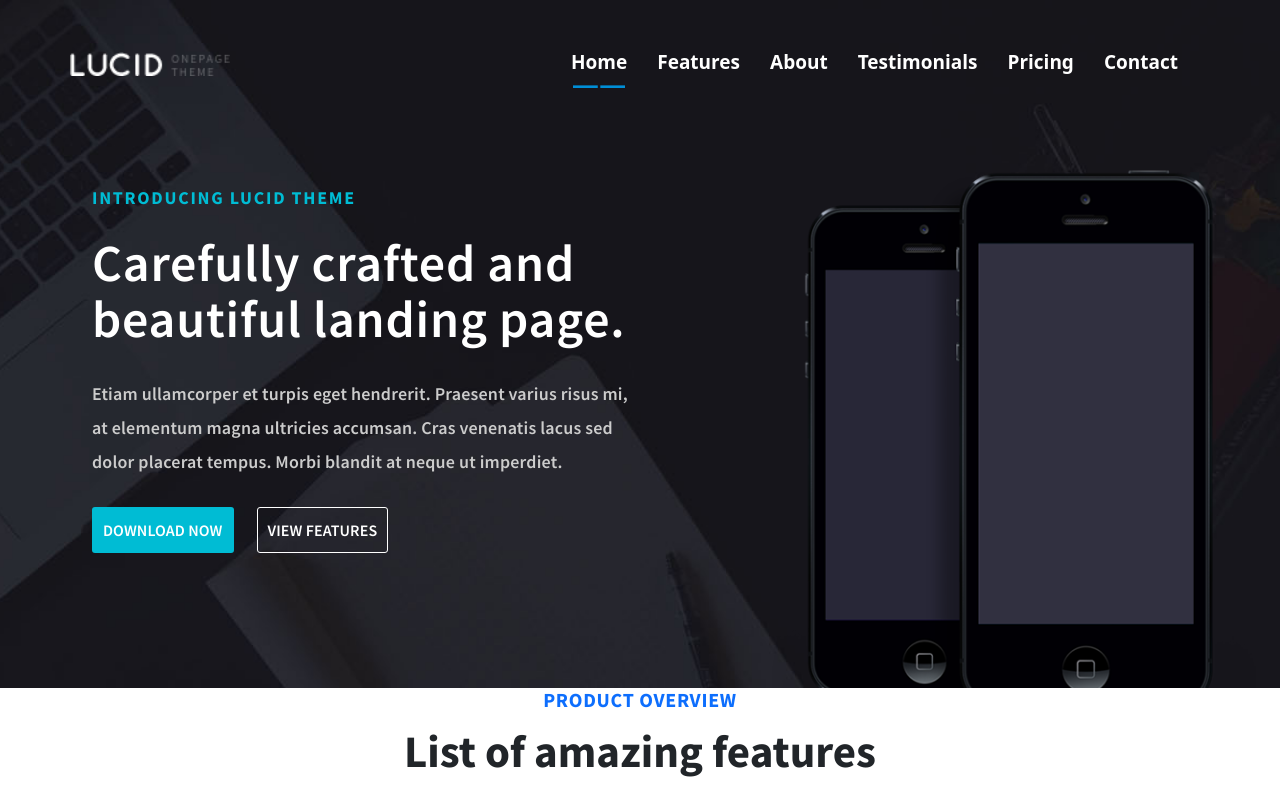
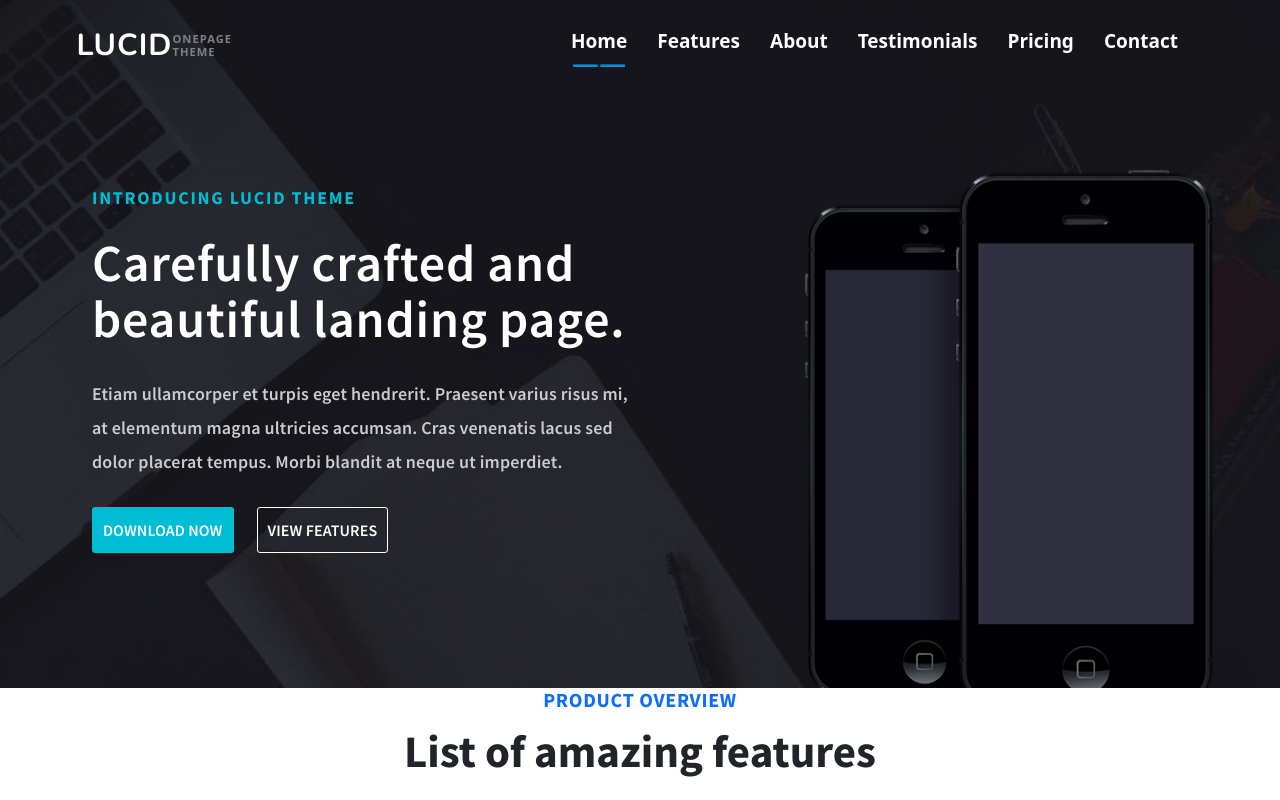
Before and after one commit to bliosha/5maket, a React (Vite) app: page / in a window 1280 px wide. Shown: the top 800 px of the page. Built offline with nearby package versions, Linux system fonts and the light colour scheme.

Commit message:
reworked header

```diff
--- a/src/components/Header.jsx
+++ b/src/components/Header.jsx
@@ -54,7 +54,13 @@ const Header = () => {
                 <div className="row w-100 h-100 align-items-center">
                     <div className="col-md-3 d-flex align-items-center justify-content-between">
                         <div className="logo">
-                            <img src={logo} alt="Lucid Logo" className="img-fluid" />
+                            <span className="lucid-logo-text">
+                              <span className="lucid-main">LUCID</span>
+                              <div className="lucid-sub-container">
+                                  <span className="lucid-sub">ONEPAGE</span>
+                                  <span className="lucid-sub">THEME</span>
+                              </div>
+                            </span>
                         </div>
                         <button
                             className="navbar-toggler d-md-none"
--- a/src/sass/components/Header.scss
+++ b/src/sass/components/Header.scss
@@ -1,5 +1,8 @@
+@import url('https://fonts.googleapis.com/css2?family=Nunito:ital,wght@0,200..1000;1,200..1000&display=swap');
+@import url('https://fonts.googleapis.com/css2?family=Source+Sans+Pro:wght@400;600;700&display=swap');
+
 .site-header {
-  height: 130px;
+  height: 80px;
   z-index: 100 !important;
   position: fixed;
   width: 100%;
@@ -49,9 +52,41 @@
     top: -28px; /* Move logo up by 20px */
     left: -180px;
 
-    img {
-      width: 160px;
-      object-fit: contain;
+    .lucid-logo-text {
+      margin-top: 3.6rem;
+      display: flex;
+      font-size: 2.1rem;
+      font-weight: 700;
+      color: #fff;
+      letter-spacing: 2px;
+      text-transform: uppercase;
+      text-align: left;
+      white-space: nowrap;
+      gap: 0;
+
+      .lucid-main {
+        flex-direction: column;
+        align-items: flex-start;
+        font-family: Nunito;
+        font-size: 1.9rem;
+        font-weight: 700;
+        color: #fff;
+        letter-spacing: 1px;
+        text-transform: uppercase;
+        line-height: 1;
+      }
+      .lucid-sub-container {
+        display: flex;
+        flex-direction: column;
+        align-items: flex-start;
+        font-size: 0.7rem;
+        font-weight: 700;
+        color: gray;
+        letter-spacing: 1px;
+        text-transform: uppercase;
+        margin-top: 2px;
+        line-height: 1.2;
+      }
     }
   }
 
@@ -137,12 +172,13 @@
     }
     .logo{
       left: auto;
+      padding-left: 0.4rem;
     }
 
   }
   @media (max-width: 767.98px) { /* Match navbar-expand-md breakpoint */
     height: auto;
-    padding: 10px 0;
+    padding: 5px 0;
 
 
     .container-fluid {
@@ -169,9 +205,7 @@
     }
 
     .logo {
-      margin-bottom: 0;
-      position: relative;
-      top: -15px; /* Slightly less offset for mobile to avoid layout issues */
+
     }
 
     .navbar {
```
